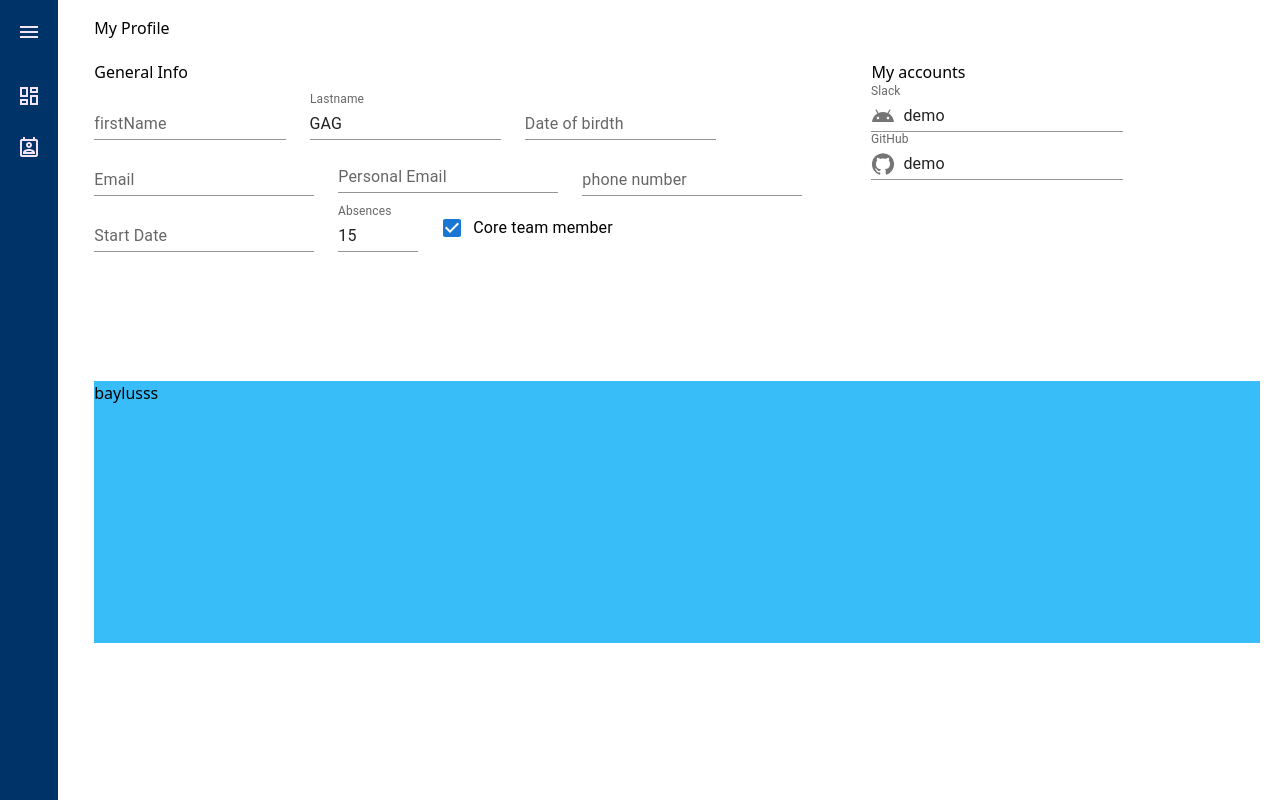
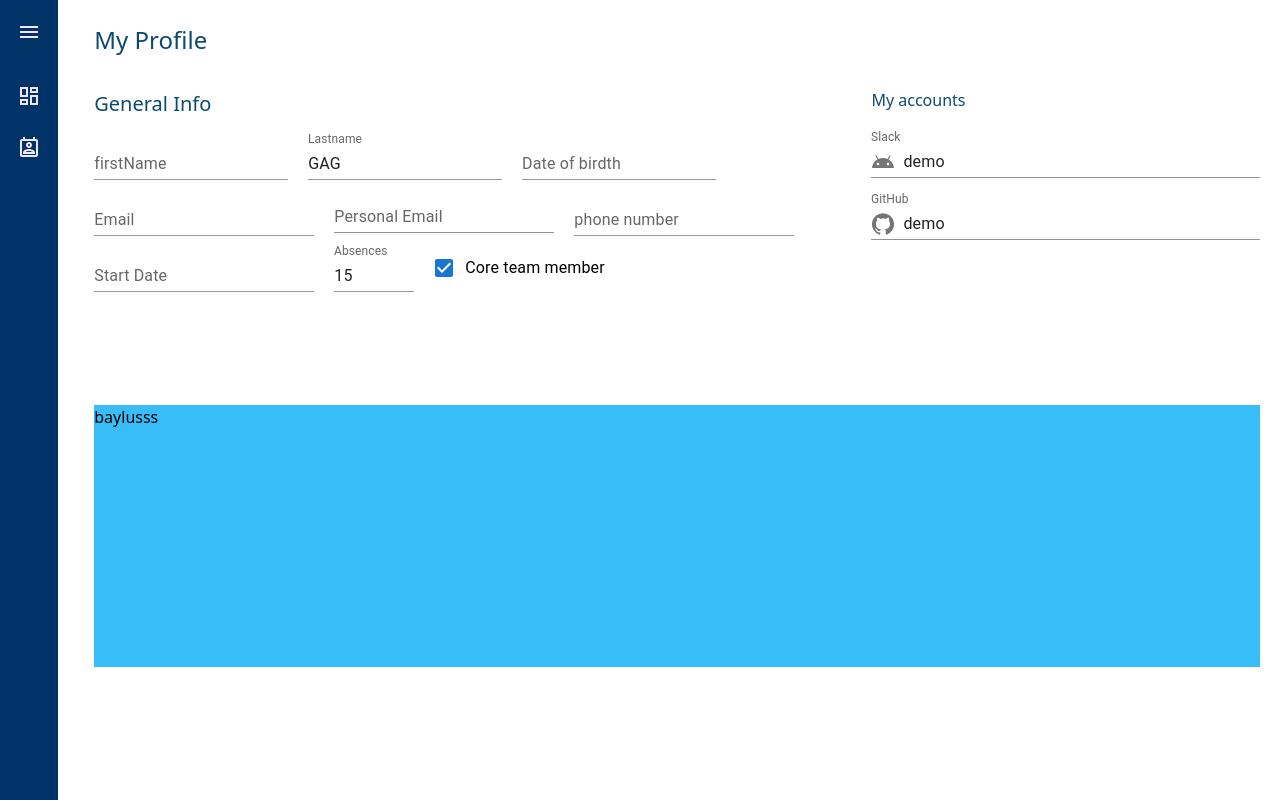
Before and after one commit to DavidKhachatryan02/task-2-front, a React (Vite) app: page / in a window 1280 px wide. Built offline with nearby package versions, Linux system fonts and the light colour scheme.

Commit message:
style fixes

```diff
--- a/src/modules/HomePage/components/UserAccounts/index.jsx
+++ b/src/modules/HomePage/components/UserAccounts/index.jsx
@@ -1,14 +1,16 @@
-import { TextField } from "@mui/material";
+import { TextField, InputAdornment } from "@mui/material";
 import AndroidIcon from "@mui/icons-material/Android";
 import GitHubIcon from "@mui/icons-material/GitHub";
-import InputAdornment from "@mui/material/InputAdornment";
 
-const styles = {container:"w-1/3 "}
+const styles = {
+  container: "flex flex-col gap-3.5 w-1/3 ",
+  title: "text-sky-900 text-base font-medium leading-loose",
+};
 
 const UserAccounts = (user) => {
   return (
     <div className={styles.container}>
-      <p>My accounts</p>
+      <p className={styles.title}>My accounts</p>
       <TextField
         label="Slack"
         value={user.slackUserName}
--- a/src/modules/HomePage/components/UserInfo/index.jsx
+++ b/src/modules/HomePage/components/UserInfo/index.jsx
@@ -34,13 +34,14 @@ const user = {
 };
 
 const styles = {
-  container:"w-full flex flex-col ml-9 mr-5 mt-4 gap-5	"
+  container:"w-full flex flex-col ml-9 mr-5 mt-4 gap-5	",
+  title:"text-sky-900 text-2xl font-medium leading-loose"
 }
 
 const UserInfo = () => {
   return (
     <div className={styles.container}>
-      <p>My Profile</p>
+      <p className={styles.title}>My Profile</p>
       <GeneralInfo {...user}/>
       <div className="bg-sky-400 h-1/3">baylusss</div>
     </div>
--- a/src/modules/HomePage/components/UserMainInfo/index.jsx
+++ b/src/modules/HomePage/components/UserMainInfo/index.jsx
@@ -1,38 +1,42 @@
-import { TextField } from "@mui/material";
-import FormControlLabel from "@mui/material/FormControlLabel";
-import Checkbox from "@mui/material/Checkbox";
+import { TextField, FormControlLabel, Checkbox } from "@mui/material";
 
 //!! check date and number fealds
 
-const styles={
-    mainContainer:"w-2/3 flex flex-col gap-2",
-    firstRow:"flex gap-6 w-4/5",
-    secondRow:"flex gap-6",
-    thirdRow:"flex gap-6 w-5/7",
-    Absences:" w-20"
-}
+const styles = {
+  mainContainer: "w-2/3 flex flex-col gap-2 ",
+  title: "text-sky-900 text-xl font-medium leading-loose",
+  firstRow: "flex w-4/5 gap-5",
+  secondRow: "flex gap-5",
+  thirdRow: "flex gap-5 w-5/7",
+  Absences: " w-20",
+};
 
 const UserMainInfo = () => {
   return (
     <div className={styles.mainContainer}>
-      <p>General Info</p>
+      <p className={styles.title}>General Info</p>
       <div className={styles.firstRow}>
-        <TextField label="firstName" variant="standard"  />
-        <TextField label="Lastname" variant="standard"  value="GAG" />
+        <TextField label="firstName" variant="standard" />
+        <TextField label="Lastname" variant="standard" value="GAG" />
         <TextField label="Date of birdth" variant="standard" />
       </div>
       <div className={styles.secondRow}>
         <TextField label="Email" variant="standard" />
-        <TextField label="Personal Email" variant="standard" size="small"/>
+        <TextField label="Personal Email" variant="standard" size="small" />
         <TextField label="phone number" variant="standard" type="number" />
       </div>
       <div className={styles.thirdRow}>
         <TextField label="Start Date" variant="standard" />
-        <TextField className={styles.Absences} label="Absences" variant="standard" type="number" value={15} />
+        <TextField
+          className={styles.Absences}
+          label="Absences"
+          variant="standard"
+          type="number"
+          value={15}
+        />
         <FormControlLabel
           control={<Checkbox checked={true} />}
           label=" Core team member"
-
         />
       </div>
     </div>
```
